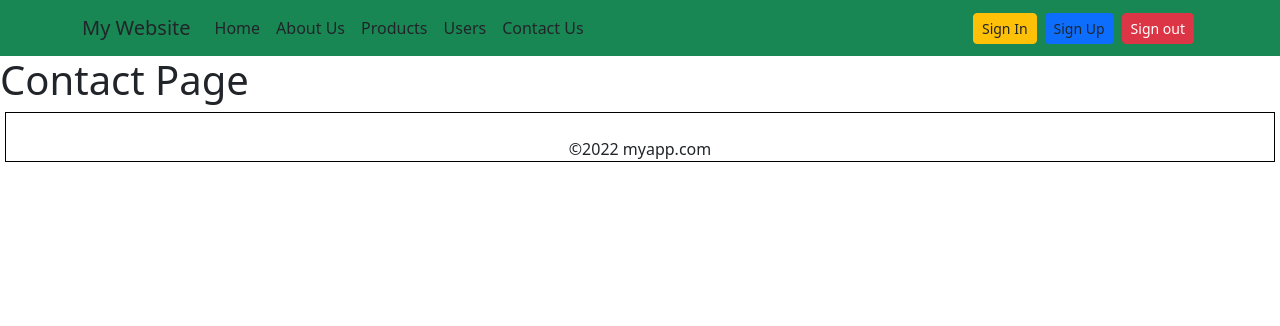
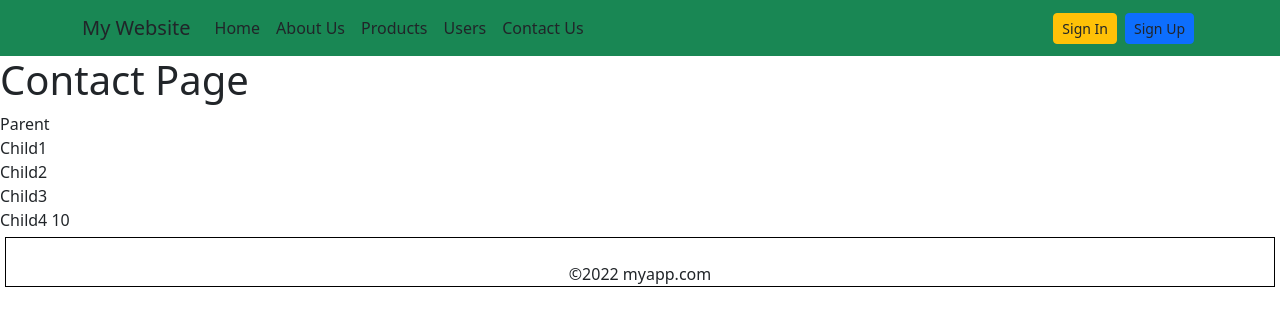
Before and after one commit to Afzalalearner/myFirstReactApp, a React (Create React App) app: page /contact in a window 1280 px wide. Shown: the top 326 px of the page. Built offline with nearby package versions, Linux system fonts and the light colour scheme.

Commit message:
Login Fixes

```diff
--- a/src/App.js
+++ b/src/App.js
@@ -13,17 +13,32 @@ import ProductDetail from "./products/ProductDetail";
 import Signin from "./auth/Signin";
 import Signout from "./auth/Signout";
 import Signup from "./auth/Signup";
+import AppContext from "./context/AppContext";
+import { useEffect, useState } from "react";
 
 // import Counter from "./Counter";
 // import NewProduct from "./products/NewProduct";
 // import Name from "./Name";
 const App=()=>{
-    return <div>
+    const [authenticated,setAuthenticated]=useState(false)
+    const userState={
+        authenticated,
+        setAuthenticated,
+    }
+
+    useEffect(()=>{
+        if(localStorage.getItem('user')){
+            setAuthenticated(true)
+        }
+    },[])
+
+    return <AppContext.Provider value={userState}>
+
     {/* <h1>Welcome to React App</h1>
     <Name fName='Afzal'/>
     <Name fName='AbuBakr'/>
     <Name fName='Musfirah'/>
-    <Counter count={10}/> */}
+<Counter count={10}/> */}
     <BrowserRouter>
     <Header/>
     <Routes>
@@ -46,7 +61,7 @@ const App=()=>{
     {/* <NewProduct/> */}
     {/* <ProductList/> */}
     {/* <Users/> */}
-    </div>
-}
+    </AppContext.Provider>
+    }
 
 export default App;
--- a/src/Contact.js
+++ b/src/Contact.js
@@ -1,8 +1,30 @@
 
-import React from "react";
+import React,{useContext} from "react";
 
+const valContext=React.createContext(0)
+
+const Child4=()=>{
+const value=useContext(valContext)
+return <div>
+    Child4 {value}
+
+    </div>}
+const Child3=()=><div>Child3<Child4/></div>
+const Child2=()=><div>Child2<Child3/></div>
+const Child1=()=><div>Child1<Child2/></div>
+
+const Parent=()=><div>Parent
+    <valContext.Provider value={10}>
+
+    <Child1/>
+    </valContext.Provider>
+    </div>
 const Contact=()=>{
-    return <h1>Contact Page</h1>
+    return <div>
+
+    <h1>Contact Page</h1>
+    <Parent/>
+    </div>
 }
 
 export default Contact;
--- a/src/Header.js
+++ b/src/Header.js
@@ -1,12 +1,17 @@
-import React from "react";
+import React, { useContext } from "react";
 import { Link, useNavigate } from "react-router-dom";
+import ShouldRender from "./utils/ShouldRender";
+import AppContext from "./context/AppContext";
 
 const Header = () => {
+
+    const userState=useContext(AppContext)
 
     const navigate=useNavigate();
 
     const onSignout=()=>{
         localStorage.removeItem('user')
+        userState.setAuthenticated(false)
         navigate('/signin')
     }
 return <nav className="navbar navbar-expand-lg bg-success">
@@ -22,9 +27,16 @@ return <nav className="navbar navbar-expand-lg bg-success">
 
             </ul>
         </div>
+
+    <ShouldRender condition={!userState.authenticated}>
+
     <Link className="btn btn-sm btn-warning m-1" to='/signin '>Sign In</Link>
     <Link className="btn btn-sm btn-primary m-1" to='/signup'>Sign Up</Link>
+    </ShouldRender>
+    <ShouldRender condition={userState.authenticated}>
+
     <button className="btn btn-sm btn-danger m-1" onClick={onSignout} >Sign out</button>
+    </ShouldRender>
 
     </div>
     </nav>
--- a/src/auth/Signin.js
+++ b/src/auth/Signin.js
@@ -1,7 +1,9 @@
-import axios from 'axios'
-import React, { useState ,useRef, useEffect} from 'react'
+// import axios from 'axios'
+import axios from './../utils/axios'
+import React, { useState ,useRef, useEffect, useContext} from 'react'
 import ShouldRender from './../utils/ShouldRender'
 import { useNavigate } from 'react-router-dom'
+import AppContext from '../context/AppContext'
 
 const Signin=()=>{
 
@@ -12,12 +14,14 @@ const Signin=()=>{
     })
     const [hasError,setError]=useState(false)
 
+    const userState=useContext(AppContext)
+
     const navigate=useNavigate()
-    const usernameRef=useRef()
+    const usernameRef=useRef(null)
 
     useEffect(()=>{
         usernameRef.current.focus()
-    })
+    },[])
 
     const onSignin=async (evt)=>{
         try{
@@ -25,10 +29,11 @@ const Signin=()=>{
             console.log('Signing in....')
             evt.preventDefault()
             //   console.log(user)
-            const res=await axios.post('http://localhost:5000/api/users/signin',user)
+            const res=await axios.post('/api/users/signin',user)
             setError(false)
             console.log(res)
             localStorage.setItem('user',JSON.stringify(res.data))
+            userState.setAuthenticated(true)
             navigate('/products')
         }catch(err){
             setError(true)
@@ -61,7 +66,9 @@ const Signin=()=>{
         <form onSubmit={onSignin}>
             <div className='m-1'>
                 <label for="userName" className='form-label'>UserName:  </label>
-                <input type="text" ref={usernameRef} onChange={onInputChange} name="userName" id="userName" placeholder="Username" className='form-control'/>
+                <input type="text"
+                ref={usernameRef}
+                 onChange={onInputChange} name="userName" id="userName" placeholder="Username" className='form-control'/>
             </div>
             <div className='m-1'>
                 <label for="password" className='form-label'>Password:  </label>
--- /dev/null
+++ b/src/context/AppContext.js
@@ -0,0 +1,5 @@
+import React from "react";
+
+const AppContext=React.createContext({})
+
+export default AppContext;
--- a/src/products/ProductList.js
+++ b/src/products/ProductList.js
@@ -57,6 +57,7 @@ const ProductList = () => {
         axios.get(url)
             .then(res => {
                 setResponse(res.data)
+                console.log(res.data)
                 setError(false)
                 setLoader(false)
             })
--- a/src/utils/axios.js
+++ b/src/utils/axios.js
@@ -1,4 +1,8 @@
 import axios from 'axios'
+
+    function init(){
+
+
         let token='';
 
         const userInfoString=localStorage.getItem('user')
@@ -12,5 +16,9 @@ const instance=axios.create({
             baseURL:`http://localhost:5000`,
             headers:{'authorization':`Bearer ${token}`}
         })
+    return instance;
+    }
 
-export default instance;
+
+
+export default init();
```
Lines whose indentation alone changed are shown as unchanged.
